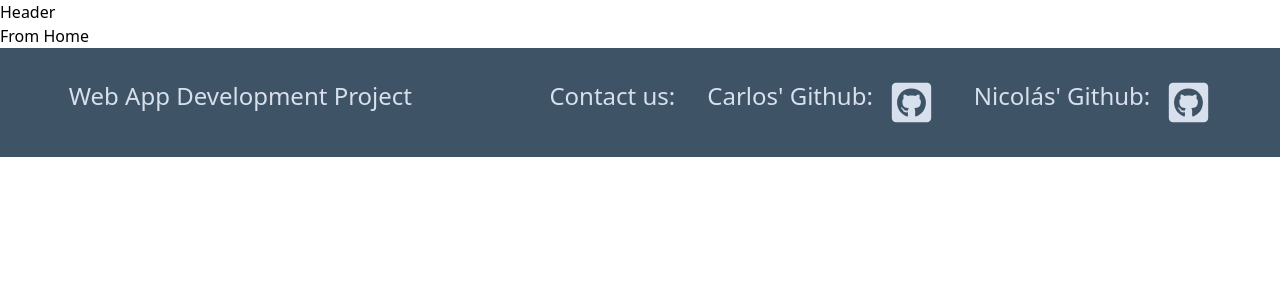
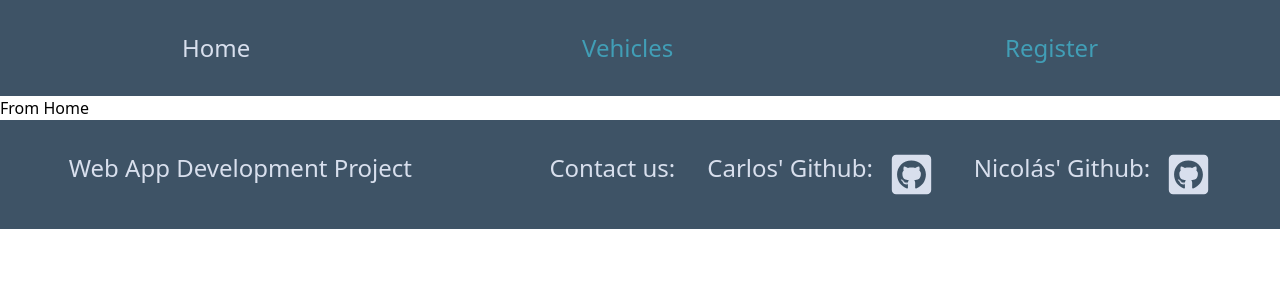
Before and after one commit to Nicolas-Rodriguez-Ch/daw-font-end, a React (Vite) app: page / in a window 1280 px wide. Shown: the top 300 px of the page. Built offline with nearby package versions, Linux system fonts and the light colour scheme; the HTML template or start-up script is replaced by a standard one.

Commit message:
creates header and does statioc route navigatio

```diff
--- a/src/components/Header/index.tsx
+++ b/src/components/Header/index.tsx
@@ -1,5 +1,22 @@
+import { NavLink } from 'react-router';
+
+import { ROUTE_PATHS } from '@/routes';
+
 const Header = () => {
-  return <div>Header</div>;
+  return (
+    <div className='bg-steel-700 text-periwinkle-200 p-4 md:p-8 flex flex-row md:justify-around gap-4 md:gap-8 md:text-2xl'>
+      {Object.entries(ROUTE_PATHS).map((route) => {
+        return (
+          <NavLink
+            to={route[1]}
+            className={({ isActive }) => (isActive ? 'text-periwinkle-200' : 'text-skyblue-500')}
+          >
+            {route[0]}
+          </NavLink>
+        );
+      })}
+    </div>
+  );
 };
 
 export default Header;
--- a/src/routes/routes.tsx
+++ b/src/routes/routes.tsx
@@ -23,9 +23,7 @@ export const ROUTES: AppRoute[] = [
 ] as const;
 
 export const ROUTE_PATHS = {
-  HOME: '/',
-  VEHICLES: 'vehicles',
-  VEHICLE_DETAIL: (id: string) => `vehicles/${id}`,
-  REGISTER: 'admin/register',
-  UPDATE_VEHICLE: (id: string) => `admin/update/:${id}`,
+  Home: '/',
+  Vehicles: 'vehicles',
+  Register: 'admin/register',
 } as const;
```
